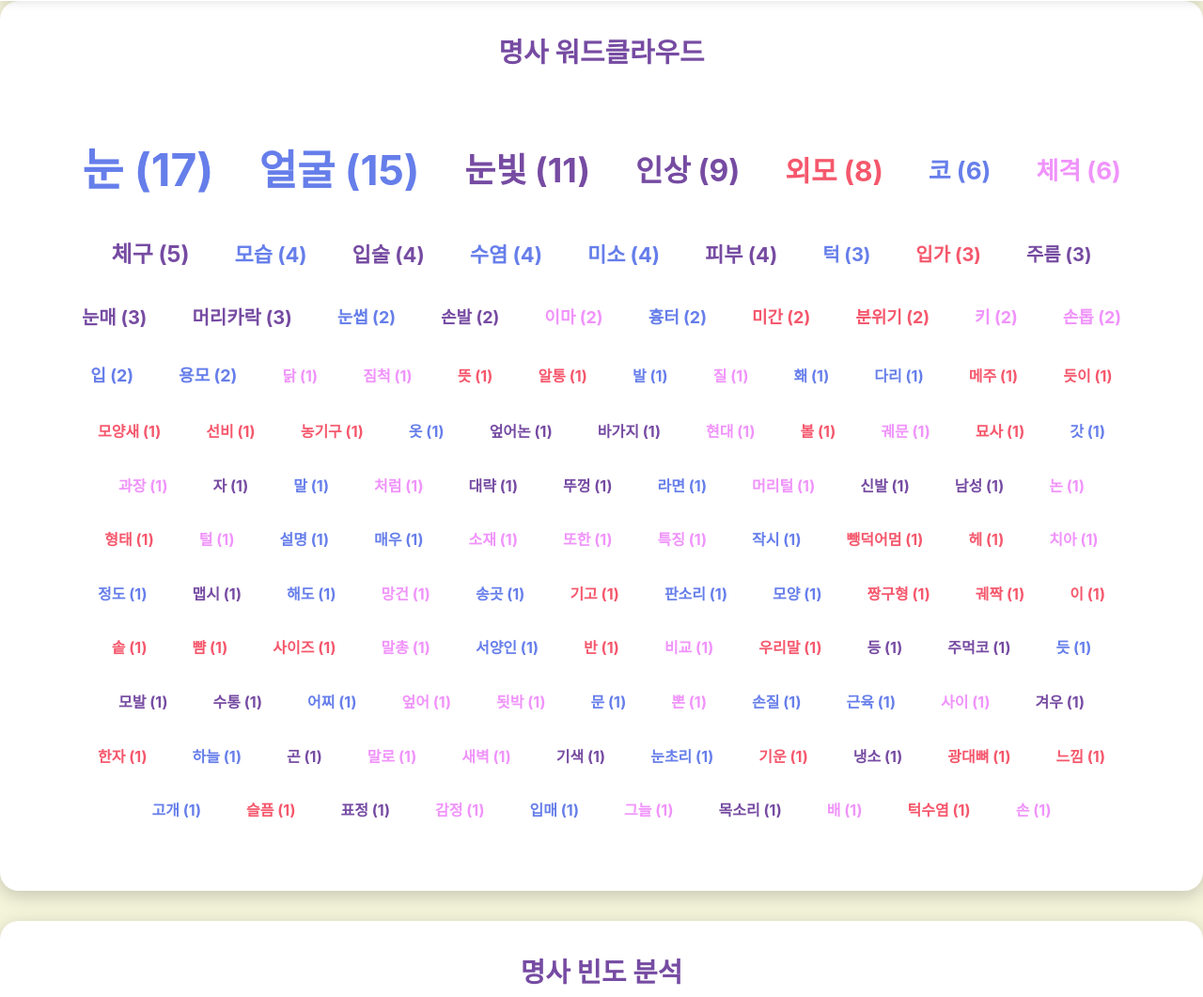
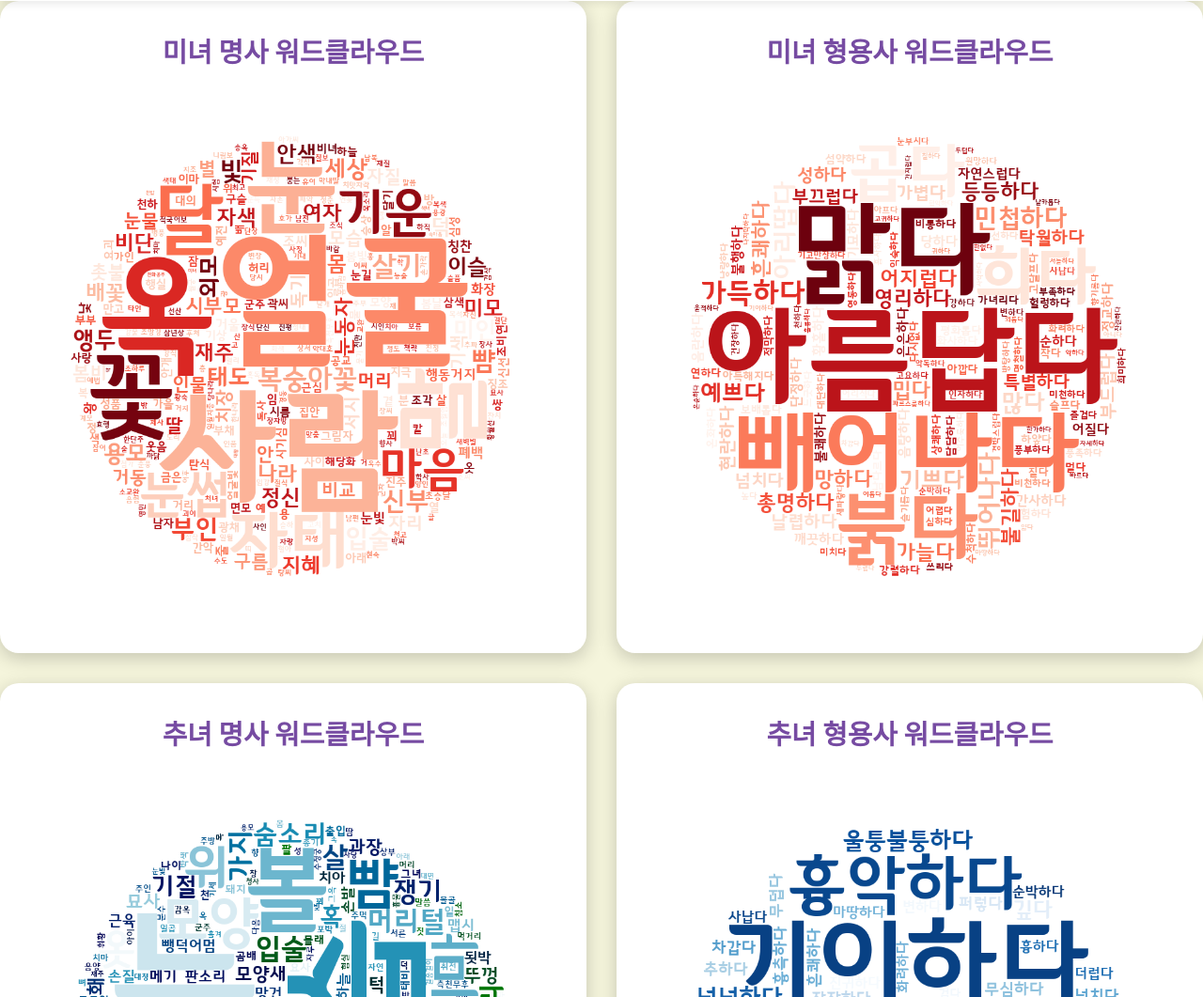
Before and after one commit to DetegiCE/k-classic-villains-visualization, a website: page statistics.html in a window 1280 px wide. Shown: the part 157-1218 px from the top of the page at 94% size. Drawn offline with nearby package versions, Linux system fonts and the light colour scheme.

Commit message:
통계 페이지 사진 반영 및 수정

```diff
--- a/css/statistics.css
+++ b/css/statistics.css
@@ -2,13 +2,15 @@
 #statsContent {
     max-width: 1400px;
     margin: 0 auto;
+    display: grid;
+    grid-template-columns: repeat(2, 1fr);
+    gap: 2rem;
 }
 
 .stats-section {
     background: white;
     border-radius: 20px;
     padding: 2rem;
-    margin-bottom: 2rem;
     box-shadow: 0 5px 20px rgba(0, 0, 0, 0.2);
 }
 
@@ -21,12 +23,16 @@
 
 .wordcloud-container {
     display: flex;
-    flex-wrap: wrap;
     justify-content: center;
     align-items: center;
-    gap: 1rem;
-    padding: 2rem;
-    min-height: 300px;
+    padding: 1rem; /* Reduced padding */
+}
+
+.wordcloud-container img {
+    max-width: 100%;
+    height: auto;
+    object-fit: contain;
+    border-radius: 10px;
 }
 
 .word-item {
@@ -49,6 +55,10 @@ canvas {
 
 /* Responsive Statistics */
 @media (max-width: 768px) {
+    #statsContent {
+        grid-template-columns: 1fr;
+    }
+
     .stats-section {
         padding: 1.5rem;
     }
--- a/statistics.html
+++ b/statistics.html
@@ -17,23 +17,31 @@
 
     <main id="statsContent">
         <section class="stats-section">
-            <h2>명사 워드클라우드</h2>
-            <div id="nounWordCloud" class="wordcloud-container"></div>
+            <h2>미녀 명사 워드클라우드</h2>
+            <div class="wordcloud-container">
+                <img src="img/워드클라우드_명사_미녀.png" alt="워드클라우드 명사 미녀">
+            </div>
         </section>
 
         <section class="stats-section">
-            <h2>명사 빈도 분석</h2>
-            <canvas id="nounChart"></canvas>
+            <h2>미녀 형용사 워드클라우드</h2>
+            <div class="wordcloud-container">
+                <img src="img/워드클라우드_형용사_미녀.png" alt="워드클라우드 형용사 미녀">
+            </div>
         </section>
 
         <section class="stats-section">
-            <h2>형용사 워드클라우드</h2>
-            <div id="adjectiveWordCloud" class="wordcloud-container"></div>
+            <h2>추녀 명사 워드클라우드</h2>
+            <div class="wordcloud-container">
+                <img src="img/워드클라우드_명사_추녀.png" alt="워드클라우드 명사 추녀">
+            </div>
         </section>
 
         <section class="stats-section">
-            <h2>형용사 빈도 분석</h2>
-            <canvas id="adjectiveChart"></canvas>
+            <h2>추녀 형용사 워드클라우드</h2>
+            <div class="wordcloud-container">
+                <img src="img/워드클라우드_형용사_추녀.png" alt="워드클라우드 형용사 추녀">
+            </div>
         </section>
     </main>
 
```
Also changed, not shown: img/워드클라우드_명사_미녀.png (added), img/워드클라우드_명사_추녀.png (added), img/워드클라우드_형용사_미녀.png (added), img/워드클라우드_형용사_추녀.png (added).
